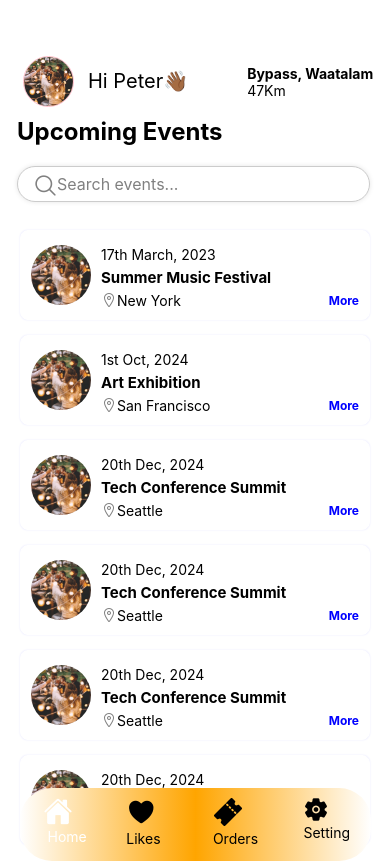
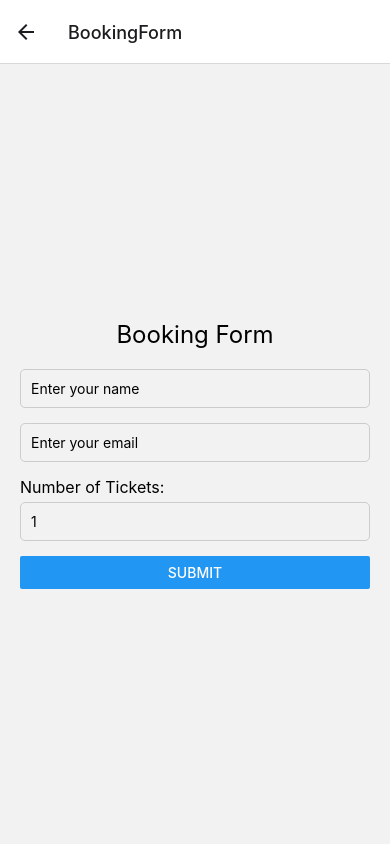
Before and after one commit to marywam/event, a React Native app: screen /BookingForm in a window 390 px wide. After the commit the page ends 844 px from the top, so only its background shows below. Built offline with nearby package versions, Linux system fonts and the light colour scheme.

Commit message:
made some changes

```diff
--- a/App.tsx
+++ b/App.tsx
@@ -5,17 +5,19 @@ import { createStackNavigator } from '@react-navigation/stack';
 import HomeScreen from './screens/HomeScreen';
 import { MenuProvider } from './MenuContext';
 import EventDetails from './screens/EventDetailsScreen';
+import BookingForm from './screens/BookingForm';
 
 const Stack = createStackNavigator ();
 
 export default function App() {
   return (
-    <SafeAreaView style={{backgroundColor: '#ffffff', flex: 1}}>
+    <SafeAreaView style={{backgroundColor:'white', flex: 1}}>
     <MenuProvider>
       <NavigationContainer>
       <Stack.Navigator >
       <Stack.Screen name="Home" component={HomeScreen} options={{ headerShown: false }}/>
       <Stack.Screen name="EventDetails" component={EventDetails} options={{ headerShown: false }}/>
+      <Stack.Screen name="BookingForm" component={BookingForm} />
       </Stack.Navigator>
 
     </NavigationContainer>
--- /dev/null
+++ b/screens/BookingForm.tsx
@@ -0,0 +1,103 @@
+// BookingForm.tsx
+import React, { useState } from 'react';
+import { View, Text, TextInput, Button, StyleSheet, Alert } from 'react-native';
+import { useNavigation } from '@react-navigation/native';
+
+import { StackNavigationProp } from '@react-navigation/stack';
+
+
+type RootStackParamList = {
+  Home: undefined;
+  EventDetails: undefined;  // Add this route to your param list
+  BookingForm: undefined;
+};
+
+type NavigationProp = StackNavigationProp<RootStackParamList, 'Home'>;
+
+const BookingForm: React.FC = () => {
+  const navigation = useNavigation<NavigationProp>(); // Get navigation from the hook
+  const [name, setName] = useState('');
+  const [email, setEmail] = useState('');
+  const [tickets, setTickets] = useState<number>(1);
+
+  const handleBooking = () => {
+    if (!name || !email) {
+      Alert.alert('Error', 'Please fill in all fields.');
+      return;
+    }
+
+    // Display confirmation
+    Alert.alert(
+      'Booking Confirmation',
+      `Name: ${name}\nEmail: ${email}\nTickets: ${tickets}`,
+      [
+        {
+          text: 'OK',
+          onPress: () => {
+            // Navigate to the home screen after pressing OK
+            navigation.navigate('Home');
+
+            // Reset the form
+            setName('');
+            setEmail('');
+            setTickets(1);
+          },
+        },
+      ]
+    );
+  };
+
+  return (
+    <View style={styles.container}>
+      <Text style={styles.header}>Booking Form</Text>
+      <TextInput
+        style={styles.input}
+        placeholder="Enter your name"
+        value={name}
+        onChangeText={setName}
+      />
+      <TextInput
+        style={styles.input}
+        placeholder="Enter your email"
+        value={email}
+        onChangeText={setEmail}
+        keyboardType="email-address"
+      />
+      <Text style={styles.label}>Number of Tickets:</Text>
+      <TextInput
+        style={styles.input}
+        placeholder="1"
+        value={String(tickets)}
+        onChangeText={(value) => setTickets(Number(value))}
+        keyboardType="numeric"
+      />
+      <Button title="Submit" onPress={handleBooking} />
+    </View>
+  );
+};
+
+const styles = StyleSheet.create({
+  container: {
+    flex: 1,
+    padding: 20,
+    justifyContent: 'center',
+  },
+  header: {
+    fontSize: 24,
+    marginBottom: 20,
+    textAlign: 'center',
+  },
+  input: {
+    borderWidth: 1,
+    borderColor: '#ccc',
+    borderRadius: 5,
+    padding: 10,
+    marginBottom: 15,
+  },
+  label: {
+    marginBottom: 5,
+    fontSize: 16,
+  },
+});
+
+export default BookingForm;
--- a/screens/EventDetailsScreen.tsx
+++ b/screens/EventDetailsScreen.tsx
@@ -12,9 +12,11 @@ import { RouteProp } from '@react-navigation/native';
 type RootStackParamList = {
   Home: undefined;
   EventDetails: undefined;  // Add this route to your param list
+  BookingForm: undefined;
 };
 
 type NavigationProp = StackNavigationProp<RootStackParamList, 'Home'>;
+
 
 const EventDetails : React.FC = () =>{
   const [searchTerm, setSearchTerm] = useState("");
@@ -28,6 +30,11 @@ const EventDetails : React.FC = () =>{
   const handleEvent = () => {
     navigation.navigate("EventDetails");
   };
+  // Handle navigation to EventDetails screen
+  const handleBooking = () => {
+    navigation.navigate("BookingForm");
+  };
+
   return (
     <ScrollView contentContainerStyle={styles.container}>
 
@@ -121,8 +128,8 @@ const EventDetails : React.FC = () =>{
         </View>
 
         {/* Buy Ticket Button */}
-        <TouchableOpacity style={styles.buyButton}>
-          <Text style={styles.buyButtonText}>Buy Ticket</Text>
+        <TouchableOpacity onPress={handleBooking} style={styles.buyButton}>
+          <Text style={styles.buyButtonText}>Book Now</Text>
           <Icon
             name="heart-outline"
             size={20}
```
